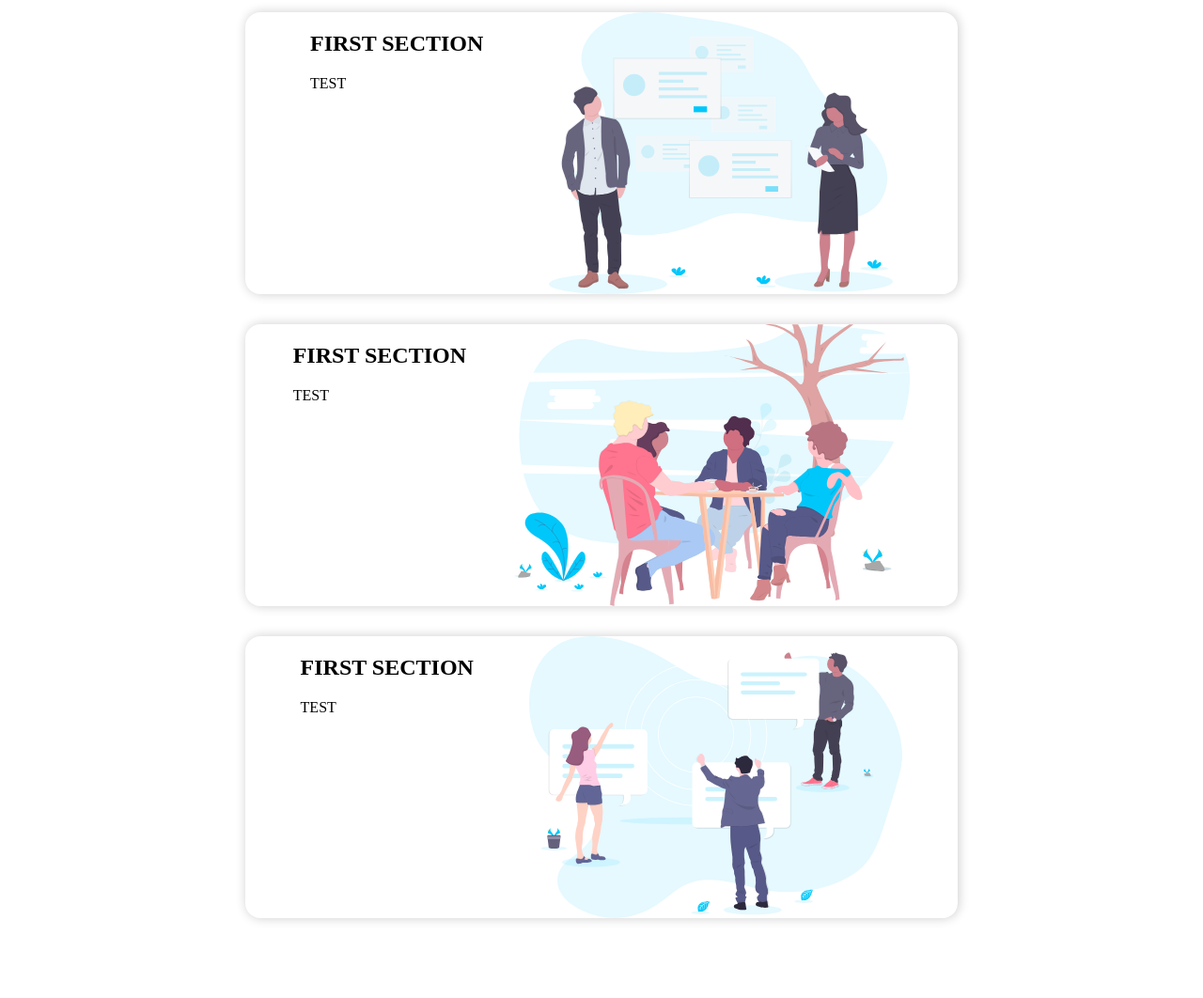
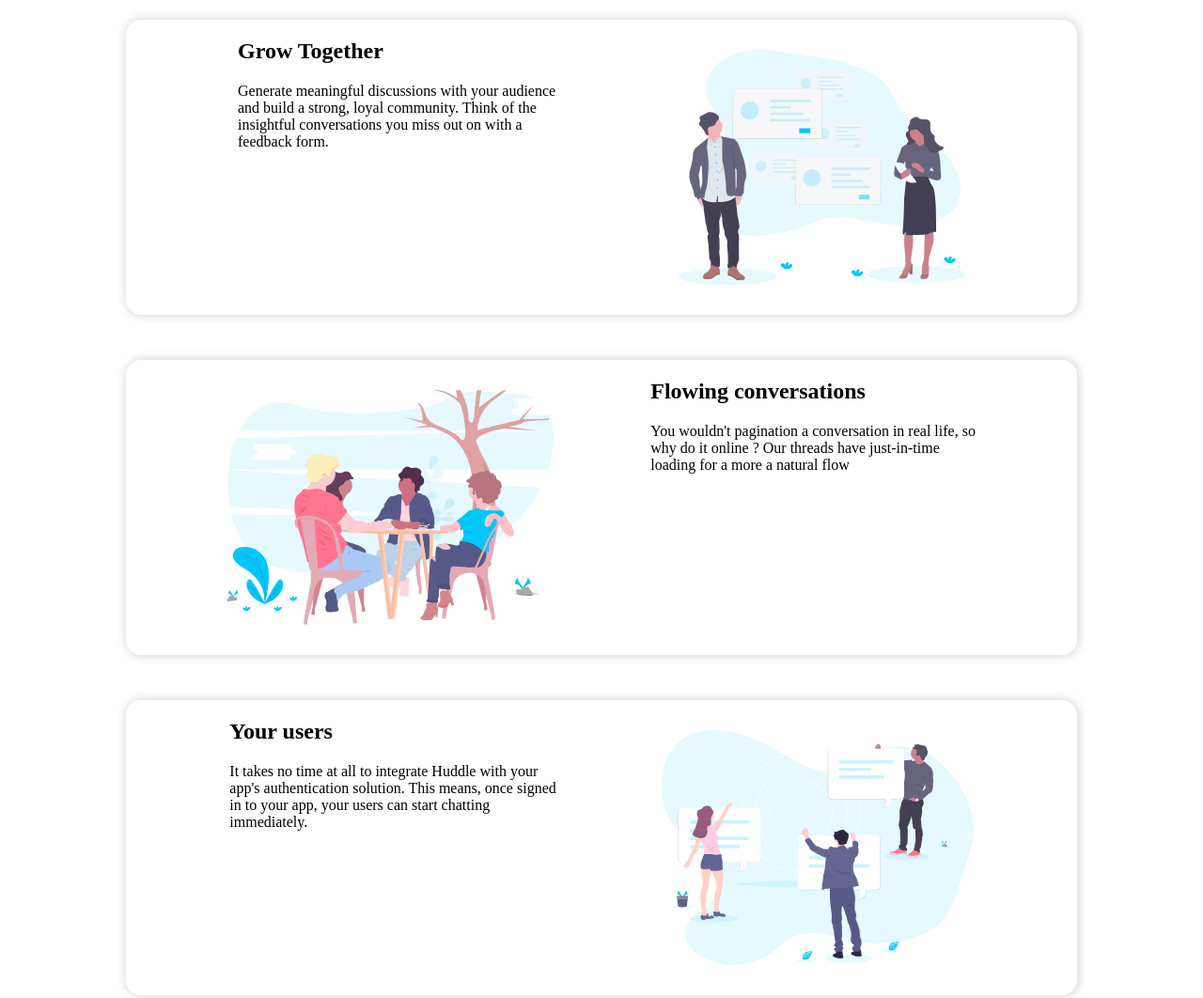
Before and after one commit to alexandrecoin/landing-page, a plain HTML site: page index.html in a window 1280 px wide. Shown: the part 578-1640 px from the top of the page at 94% size. Before the commit the page ends 1579 px from the top, so only its background shows below. Drawn offline with Linux system fonts and the light colour scheme.

Commit message:
Improved cards display and added text

```diff
--- a/index.html
+++ b/index.html
@@ -33,9 +33,13 @@
       <div class="section">
         <div>
           <h2>
-            FIRST SECTION
+            Grow Together
           </h2>
-          <p>TEST</p>
+          <p class="section-text">
+            Generate meaningful discussions with your audience and build a
+            strong, loyal community. Think of the insightful conversations you
+            miss out on with a feedback form.
+          </p>
         </div>
 
         <img
@@ -47,9 +51,13 @@
       <div class="section second-section">
         <div>
           <h2>
-            FIRST SECTION
+            Flowing conversations
           </h2>
-          <p>TEST</p>
+          <p class="section-text">
+            You wouldn't pagination a conversation in real life, so why do it
+            online ? Our threads have just-in-time loading for a more a natural
+            flow
+          </p>
         </div>
         <img
           class="section-illustration"
@@ -60,9 +68,13 @@
       <div class="section">
         <div>
           <h2>
-            FIRST SECTION
+            Your users
           </h2>
-          <p>TEST</p>
+          <p class="section-text">
+            It takes no time at all to integrate Huddle with your app's
+            authentication solution. This means, once signed in to your app, your
+            users can start chatting immediately.
+          </p>
         </div>
         <img
           class="section-illustration"
--- a/styles.css
+++ b/styles.css
@@ -36,15 +36,22 @@
 }
 
 .section {
-  /* max-width: 50%; */
   display: flex;
-  /* justify-content: center; */
   justify-content: space-evenly;
-  margin: 1em 20%;
+  margin: 1.5em 10%;
   border-radius: 1em;
   box-shadow: 1px 0px 12px 0px rgba(207,205,207,1);
 }
 
+.second-section {
+  flex-direction: row-reverse;
+}
+
 .section-illustration {
-  max-height: 300px;
+  max-height: 250px;
+  padding: 2em 0;
 }
+
+.section-text {
+  max-width: 350px;
+}
```
